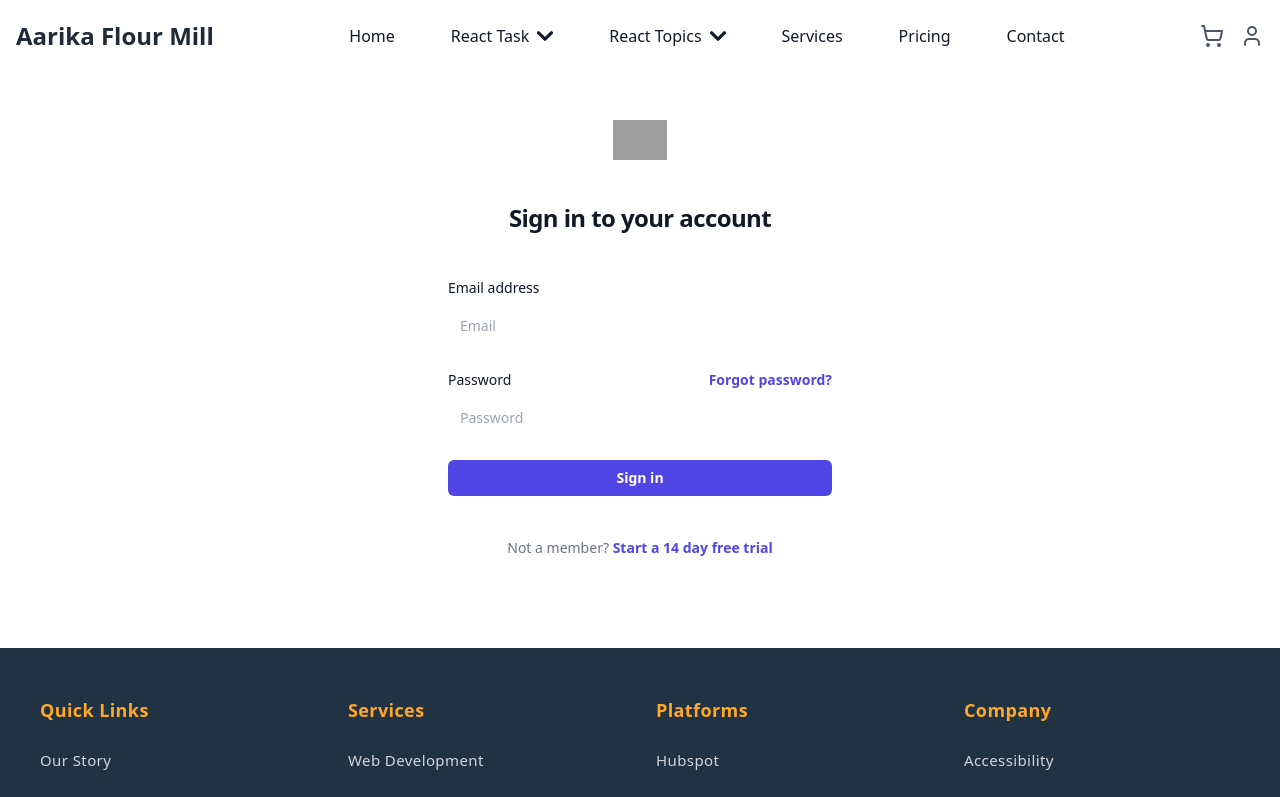
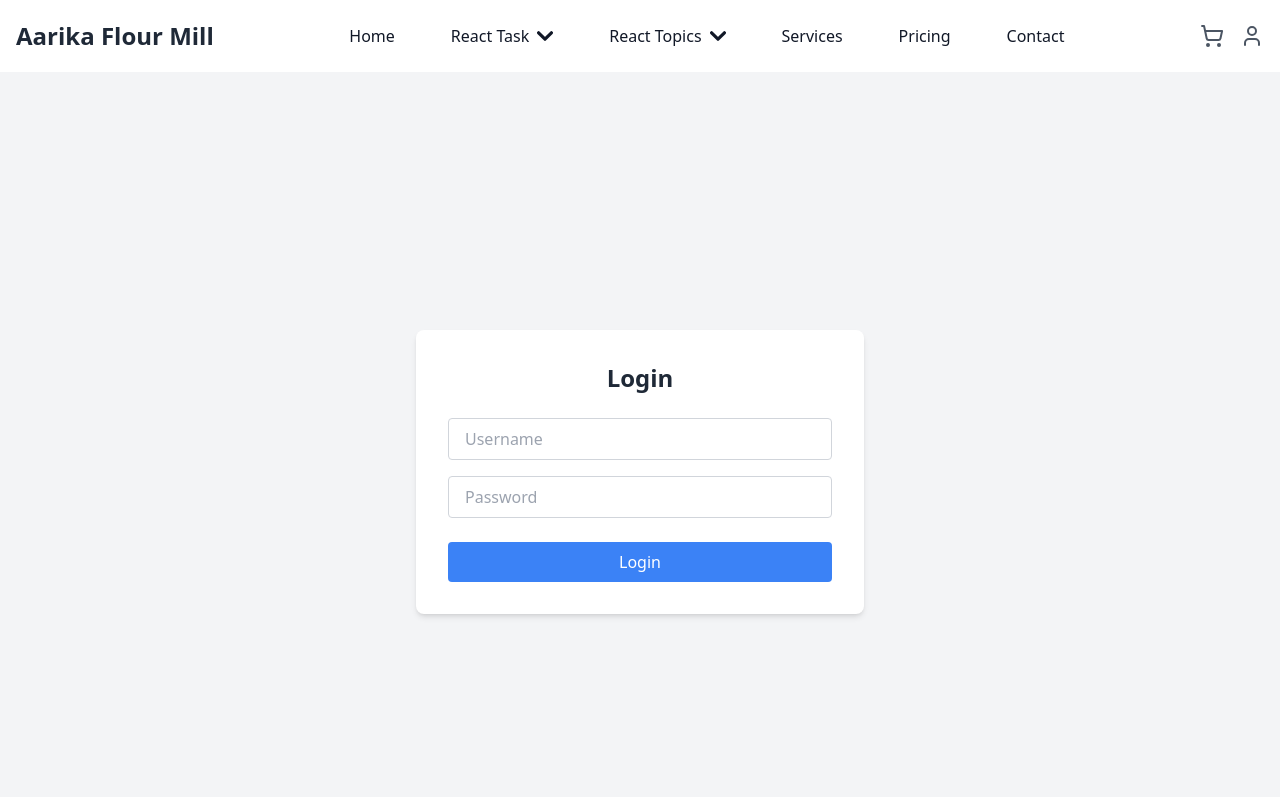
Before and after one commit to jitendra768/React-Redux-Thunk-Project, a React (Vite) app: page /userLogin in a window 1280 px wide. Before the commit this address led to /login. Shown: the top 797 px of the page. Built offline with nearby package versions, Linux system fonts and the light colour scheme; grey boxes are pictures that could not be loaded.

Commit message:
Theory-added

```diff
--- a/src/Components/Header/Navbar.jsx
+++ b/src/Components/Header/Navbar.jsx
@@ -341,6 +341,18 @@ export default function Navbar() {
                           >
                             Lifting Stateup
                           </Link>
+                          <Link
+                            to={"/userLogin"}
+                            className="block px-4 py-2 text-gray-700 hover:bg-gray-100"
+                          >
+                            Authentication
+                          </Link>
+                          <Link
+                            to={"/autherization"}
+                            className="block px-4 py-2 text-gray-700 hover:bg-gray-100"
+                          >
+                            Autherization
+                          </Link>
                         </div>
                       )}
                     </div>
--- /dev/null
+++ b/src/Components/React-Topics/Auth/UserAutherization.jsx
@@ -0,0 +1,88 @@
+/* eslint-disable react/prop-types */
+// 2. Authorization
+// Authorization is the process of determining what a user is allowed to do.
+// It ensures that an authenticated user has the necessary permissions to access specific resources or perform certain actions.
+
+import { useState } from "react";
+
+const Dashboard = ({ isAuthenticated, userRole }) => {
+  if (!isAuthenticated) {
+    return (
+      <div className="p-4 text-red-500 font-bold">
+        Please login to access the dashboard.
+      </div>
+    );
+  }
+
+  return (
+    <div className="p-6 bg-gray-100 min-h-screen">
+      <h1 className="text-3xl font-bold text-gray-800 mb-6">Dashboard</h1>
+      {userRole === "admin" ? (
+        <div className="space-x-4">
+          <button className="bg-red-500 text-white px-4 py-2 rounded hover:bg-red-600">
+            Delete User
+          </button>
+          <button className="bg-blue-500 text-white px-4 py-2 rounded hover:bg-blue-600">
+            Edit Settings
+          </button>
+        </div>
+      ) : (
+        <div className="text-green-600 font-semibold">
+          Welcome, regular user!
+        </div>
+      )}
+    </div>
+  );
+};
+
+const UserAutherization = () => {
+  const [isAuthenticated, setIsAuthenticated] = useState(false);
+  const [userRole, setUserRole] = useState("user"); // Default role is 'user'
+  const [userName, setUserName] = useState("");
+  const [password, setPassword] = useState("");
+
+  const handleLogin = (userName, password) => {
+    // Simulate authentication and role assignment
+    if (userName === "admin" && password === "password") {
+      setIsAuthenticated(true);
+      setUserRole("admin");
+    } else if (userName === "user" && password === "1234") {
+      setIsAuthenticated(true);
+      setUserRole("user");
+    } else {
+      alert("Invalid credentials");
+    }
+  };
+
+  return (
+    <div className="p-6 bg-gray-100 min-h-screen">
+      {!isAuthenticated ? (
+        <div className="max-w-md mx-auto bg-white p-8 rounded-lg shadow-md">
+          <h2 className="text-2xl font-bold text-gray-800 mb-6">Login</h2>
+          <input
+            type="text"
+            placeholder="Username"
+            onChange={(e) => setUserName(e.target.value)}
+            className="w-full px-4 py-2 mb-4 border border-gray-300 rounded focus:outline-none focus:ring-2 focus:ring-blue-500"
+          />
+          <input
+            type="password"
+            placeholder="Password"
+            onChange={(e) => setPassword(e.target.value)}
+            className="w-full px-4 py-2 mb-4 border border-gray-300 rounded focus:outline-none focus:ring-2 focus:ring-blue-500"
+          />
+          <button
+            onClick={() => handleLogin(userName, password)}
+            className="w-full bg-blue-500 text-white px-4 py-2 rounded hover:bg-blue-600 focus:outline-none focus:ring-2 focus:ring-blue-500"
+          >
+            Login
+          </button>
+        </div>
+      ) : (
+        <Dashboard isAuthenticated={isAuthenticated} userRole={userRole} />
+      )}
+    </div>
+  );
+};
+
+export default UserAutherization;
--- /dev/null
+++ b/src/Components/React-Topics/Auth/UserLogin.jsx
@@ -0,0 +1,62 @@
+// Authentication
+// Authentication is the process of verifying who a user is.
+// It ensures that the user is who they claim to be.
+// This is typically done using credentials like usernames, passwords, or third-party services (e.g., Google, Facebook).
+
+import { useState } from "react";
+
+const UserLogin = () => {
+  const [userName, setUserName] = useState("");
+  const [password, setPassword] = useState("");
+  const [isAuthenticated, setIsAuthenticated] = useState(false);
+
+  const handleLogin = () => {
+    if (userName === "admin" && password === "password") {
+      setIsAuthenticated(true);
+      alert("Login successful!");
+    } else {
+      alert("Invalid credentials");
+    }
+  };
+
+  return (
+    <div className="min-h-screen bg-gray-100 flex items-center justify-center">
+      {!isAuthenticated ? (
+        <div className="bg-white p-8 rounded-lg shadow-md w-full max-w-md">
+          <h2 className="text-2xl font-bold text-gray-800 mb-6 text-center">
+            Login
+          </h2>
+          <input
+            type="text"
+            placeholder="Username"
+            value={userName}
+            onChange={(e) => setUserName(e.target.value)}
+            className="w-full px-4 py-2 mb-4 border border-gray-300 rounded focus:outline-none focus:ring-2 focus:ring-blue-500"
+          />
+          <input
+            type="password"
+            placeholder="Password"
+            value={password}
+            onChange={(e) => setPassword(e.target.value)}
+            className="w-full px-4 py-2 mb-6 border border-gray-300 rounded focus:outline-none focus:ring-2 focus:ring-blue-500"
+          />
+          <button
+            onClick={handleLogin}
+            className="w-full bg-blue-500 text-white px-4 py-2 rounded hover:bg-blue-600 focus:outline-none focus:ring-2 focus:ring-blue-500"
+          >
+            Login
+          </button>
+        </div>
+      ) : (
+        <div className="bg-white p-8 rounded-lg shadow-md text-center">
+          <h2 className="text-2xl font-bold text-gray-800 mb-4">
+            Welcome, {userName}!
+          </h2>
+          <p className="text-gray-600">You have successfully logged in.</p>
+        </div>
+      )}
+    </div>
+  );
+};
+
+export default UserLogin;
--- /dev/null
+++ b/src/Components/React-Topics/Theory/RestfulAPI.js
@@ -0,0 +1,4 @@
+// A Restful API is a type of application programming interface that allow to computer system to exchnage information over the internet.
+// RestFulAPI use HTTP request to access and use data.
+//They use standard HTTP method like GET, POST, PUT and Delete
+//they can be built with common programming language like PHP, javascript and python
--- a/src/Pages/Login.jsx
+++ b/src/Pages/Login.jsx
@@ -1,5 +1,5 @@
 /* eslint-disable react/prop-types */
-import React, { useState } from "react";
+import { useState } from "react";
 
 export default function Login({onSubmit}) {
   const [email, setEmail] = useState("");
```
Also changed, not shown: src/routes.jsx (+10 -0 lines), src/Components/React-Topics/Theory/BabelTool.txt (added), src/Components/React-Topics/Theory/CI&CD.txt (added), src/Components/React-Topics/Theory/CustomTheme.txt (added), src/Components/React-Topics/Theory/NPM.txt (added), src/Components/React-Topics/Theory/Webpack.txt (added).
